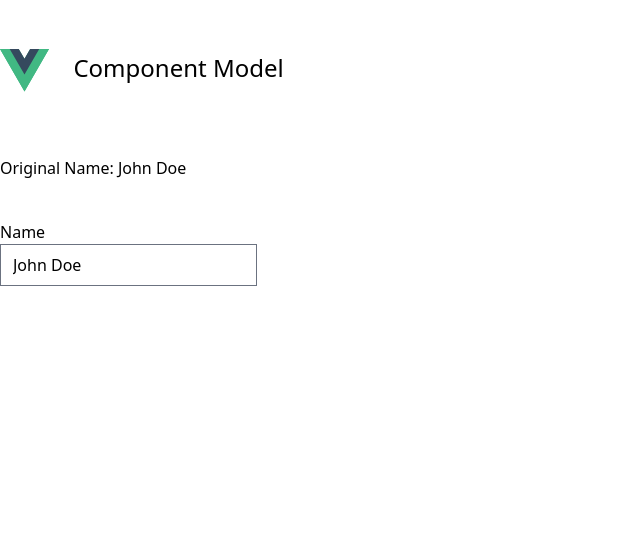
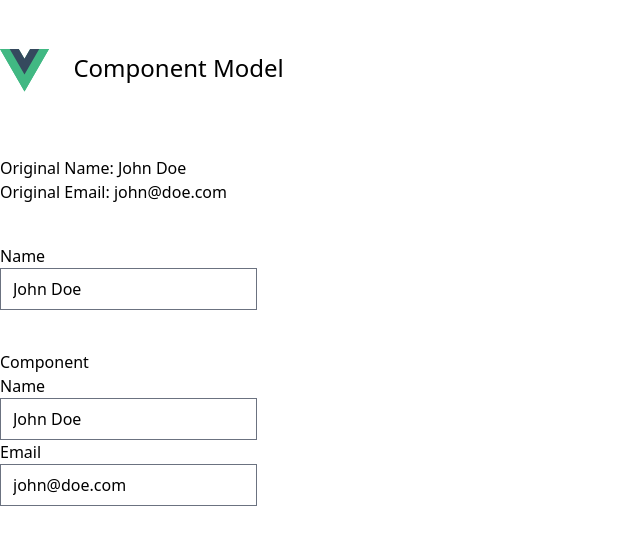
Before and after one commit to LearnWithHasinHayder/component-v-model, a Vue app: page / in a window 1280 px wide. Shown: the top 544 px of the page, without its empty margins (0-640 px from the left). Built offline with nearby package versions, Linux system fonts and the light colour scheme.

Commit message:
Our first component with v-model

```diff
--- a/src/App.vue
+++ b/src/App.vue
@@ -1,7 +1,8 @@
 <script setup>
 import { ref, reactive } from 'vue'
-
+import TextComponent from './components/TextComponent.vue'
 const name = ref('John Doe')
+const email= ref('john@doe.com')
 
 </script>
 
@@ -13,7 +14,8 @@ const name = ref('John Doe')
     </div>
 
     <div class="mt-10">
-      Original Name: {{ name }}
+      Original Name: {{ name }}<br/>
+      Original Email: {{ email }}
     </div>
 
     <div class="mt-10">
@@ -22,6 +24,12 @@ const name = ref('John Doe')
         <input type="text" v-model="name" />
       </p>
     </div>
+
+    <div class="mt-10">
+      <label>Component</label><br />
+      <TextComponent label="Name" v-model="name" />
+      <TextComponent label="Email" v-model="email" />
+    </div>
   </div>
 </template>
 
@@ -29,7 +37,7 @@ const name = ref('John Doe')
 .logo {
   height: 6em;
   padding: 1.5em;
-  padding-left:0;
+  padding-left: 0;
   will-change: filter;
   transition: filter 300ms;
 }
--- /dev/null
+++ b/src/components/TextComponent.vue
@@ -0,0 +1,16 @@
+<script setup>
+const props = defineProps([
+    'label', 'modelValue'
+])
+
+const emit = defineEmits(['update:modelValue'])
+</script>
+
+<template>
+    <p>
+        <label>{{ label }}</label> <br />
+        <input type="text" :value="modelValue" @input="$emit('update:modelValue', $event.target.value)">
+    </p>
+</template>
+
+<style scoped></style>
```
